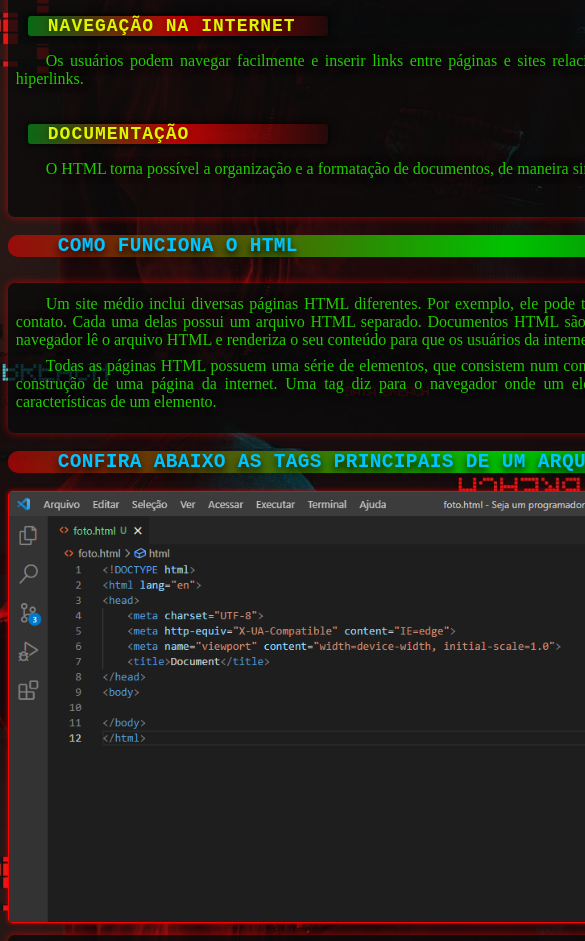
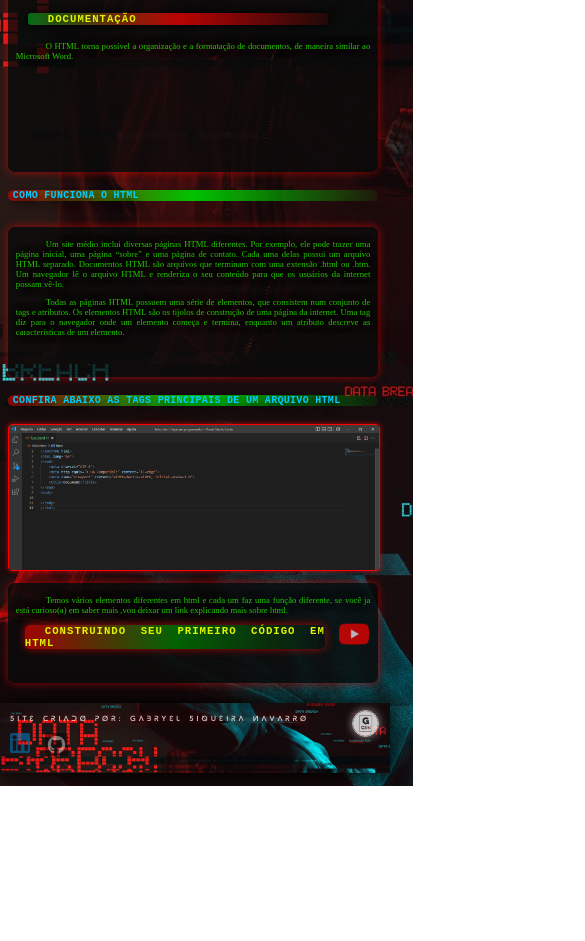
Before and after one commit to GabryelNavarro/Seja-um-programador, a plain HTML site: page html.html in a window 390 px wide. Shown: the part 480-1421 px from the top of the page, 585 px wide, since content can reach past the window. After the commit the page ends 1266 px from the top, so only its background shows below. Drawn offline with Linux system fonts and the light colour scheme.

Commit message:
Update style_hml.css

```diff
--- a/style_hml.css
+++ b/style_hml.css
@@ -459,3 +459,150 @@ ul{
     border: 1px solid red;
     box-shadow: 0px 0px 5px rgba(255, 0, 0, 0.69);
 }
+
+
+/* --------------------------------------------------------------------------------------------------------------------- */
+
+    /* RESPOSIVIDADE SITE */
+
+    @media screen and (max-width: 1100px){
+
+    header{
+        width: 99%;
+    height: 116px;
+
+
+    }
+    header > h1{
+        font-size: 7pt;
+        top: 25px;
+
+
+    }
+    header > p{
+        font-size: 4.8pt;
+        top:6px;
+    }
+    nav{
+        top: 95px;
+        left: 0px;
+        width:280px;
+        height: 20px;
+    }
+
+    .img_icone{
+        width: 30px;
+        bottom: 10px;
+    }
+
+     a{
+        font-size: 7pt;
+        bottom: 14px;
+    }
+    .img_html{
+        width: 30px;
+        bottom: 15px;
+    }
+    .exemplo_html{
+            width: 100%;
+    }
+
+    .texto_c > a > h4{
+        text-align: justify;
+        font-size: 8pt;
+        width: 300px;
+        top: 10px;
+        position: relative;
+        right: 20px
+    }
+
+
+    .youtube{
+        width: 30px;
+        position: absolute;
+        top: 4px;
+        left: 80%;
+
+    }
+
+
+    h2{
+    font-size: 7.5pt;
+    text-indent: 5px;
+    width:100%;
+    color: rgb(0, 204, 255);
+
+    }
+
+    article{
+        width: 95%;
+    }
+
+    p{
+        font-size: 6.5pt;
+
+    }
+
+    h3{
+        font-size: 8pt;
+
+
+
+
+
+
+
+   }
+
+   .fim{
+        height: 70px;
+        width: 100%;
+
+
+
+
+
+}
+.fim > p{
+
+font-size: 5.5pt;
+bottom: 5px;
+display: block;
+
+
+}
+
+body{
+    background-image: url("img/planodefundo.jpg");
+    background-size: cover;
+    position: center;
+    background-attachment: fixed;
+
+
+
+
+}
+
+
+.b{
+    width: 25px;
+    bottom:45px;
+    right:15px;
+    position: relative;
+   }
+
+    .in{
+        width: 20px;
+        top:21px;
+        display: block;
+        position: relative;
+
+    }
+
+    .git{
+        width: 23px;
+        top: 1px;
+        left: -25px;
+        display: block;
+        position: relative;
+    }
```
